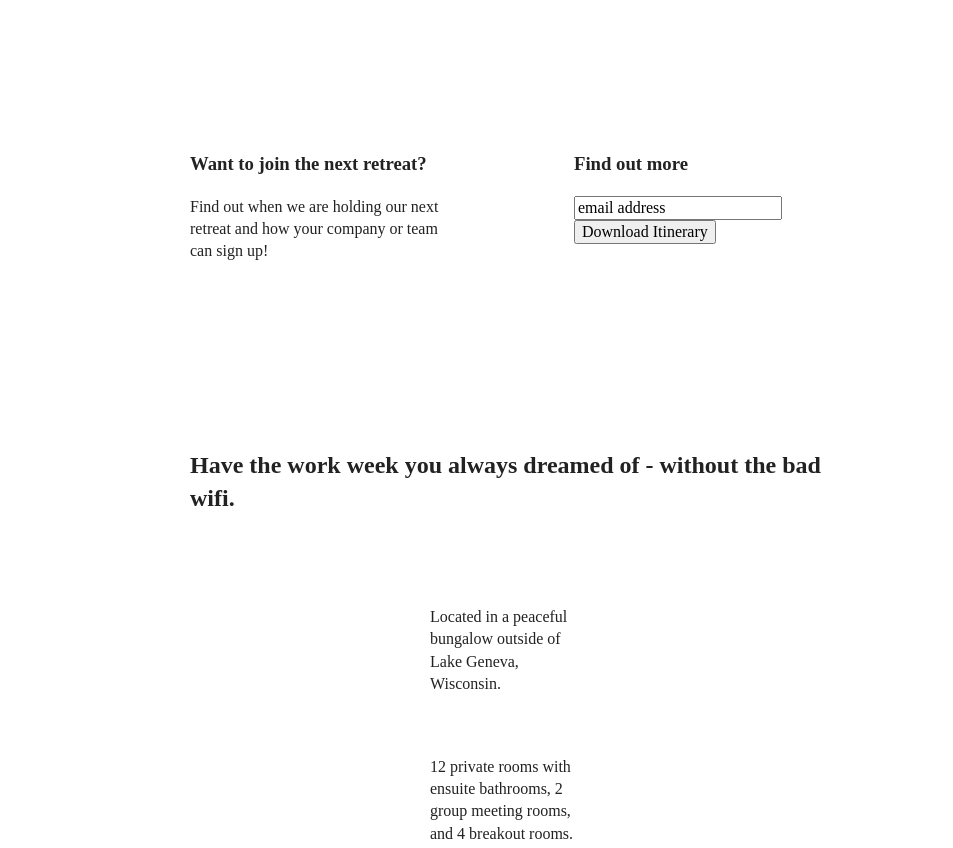
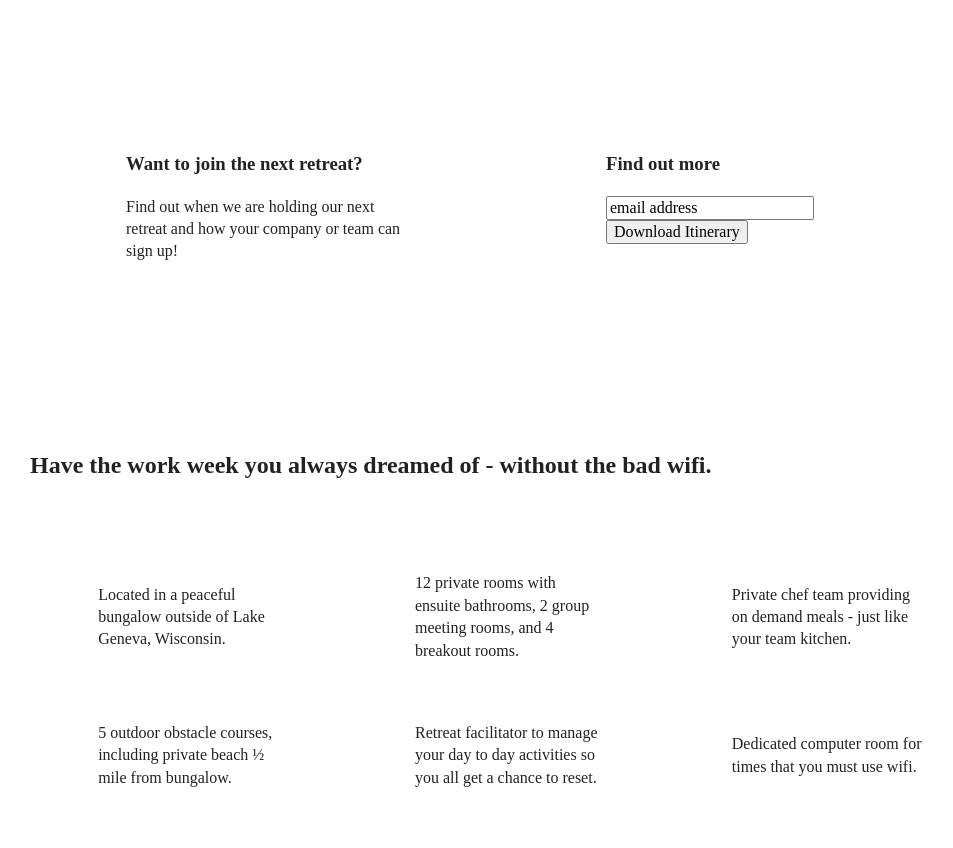
Before and after one commit to lianadanae/responsive-website-practice, a website built with Parcel: page index.html in a window 1280 px wide. Shown: the part 320-1168 px from the top of the page, without its empty margins (130-1083 px from the left). Built offline with nearby package versions, Linux system fonts and the light colour scheme.

Commit message:
add desktop styles

```diff
--- a/css/main.css
+++ b/css/main.css
@@ -201,7 +201,7 @@ aside {
 
 .features article {
   width: 60%;
-  margin: 30px;
+  margin: 30px 0;
 }
 
 .features .features-items {
@@ -429,7 +429,7 @@ aside {
   }
 
   .features .features-item-description {
-    width: 50%
+    width: 60%
   }
 
   /* Reviews */
@@ -506,6 +506,55 @@ aside {
 
 @media only screen and (min-width: 1200px) {
   /* Desktop styles here */
+  .content-wrapper {
+    max-width: 960px;
+  }
+
+  /* Hero */
+  .hero-area h1 {
+    width: 60%;
+  }
+
+  /* Aside */
+  aside .content-wrapper {
+    justify-content: space-around;
+  }
+
+  aside .content-wrapper .form-description,
+  aside .content-wrapper .form {
+      width: 30%;
+  }
+
+  /* Features */
+  .features h2 {
+    width: 90%;
+  }
+
+  .features article {
+    flex-basis: 33%;
+  }
+
+  /* Reviews */
+  .reviews article div {
+    width: 40%;
+  }
+
+  /* ==========================================================================
+  About Page
+  ========================================================================== */
+
+  .mission h2,
+    .contact-section .content-wrapper h2 {
+        width: 95%;
+    }
+
+  /* ==========================================================================
+  FAQ Page
+  ========================================================================== */
+
+  .faq h2 {
+    width: 100%;
+}
 
 }
 
```
